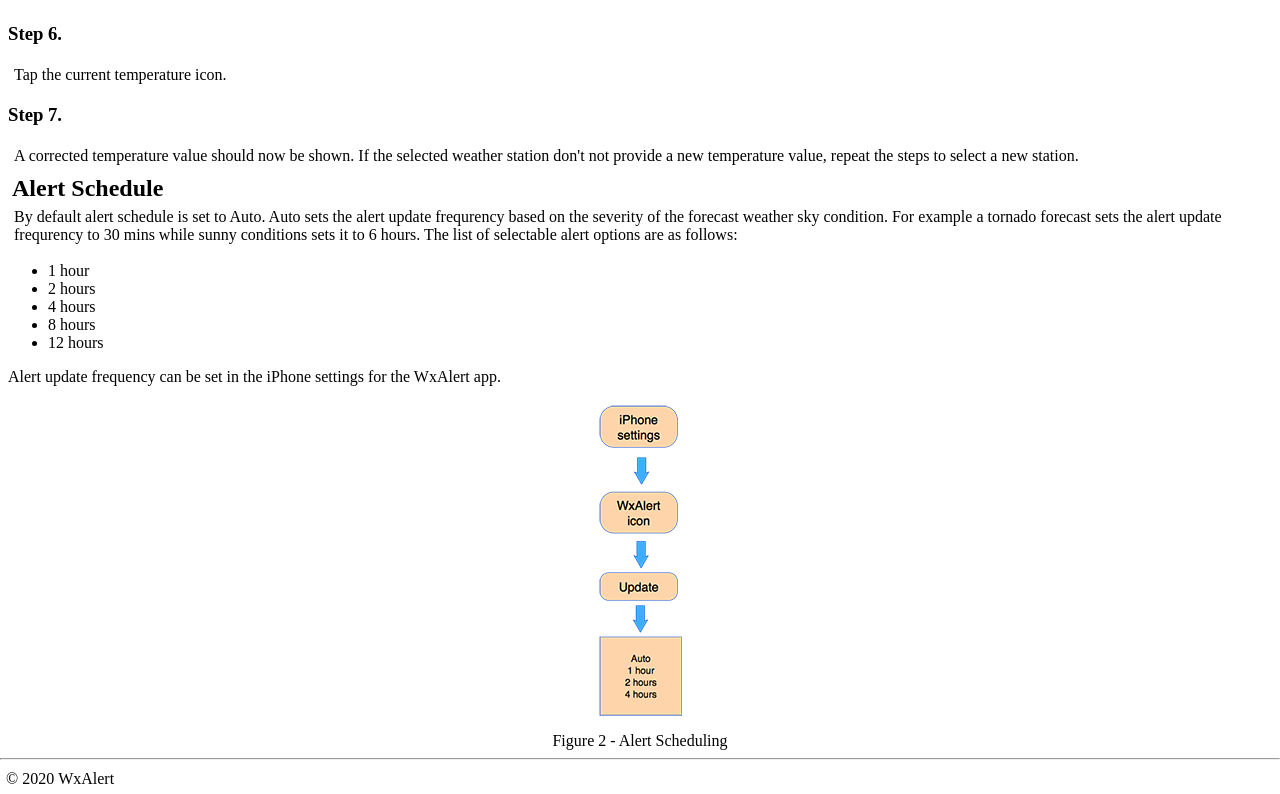
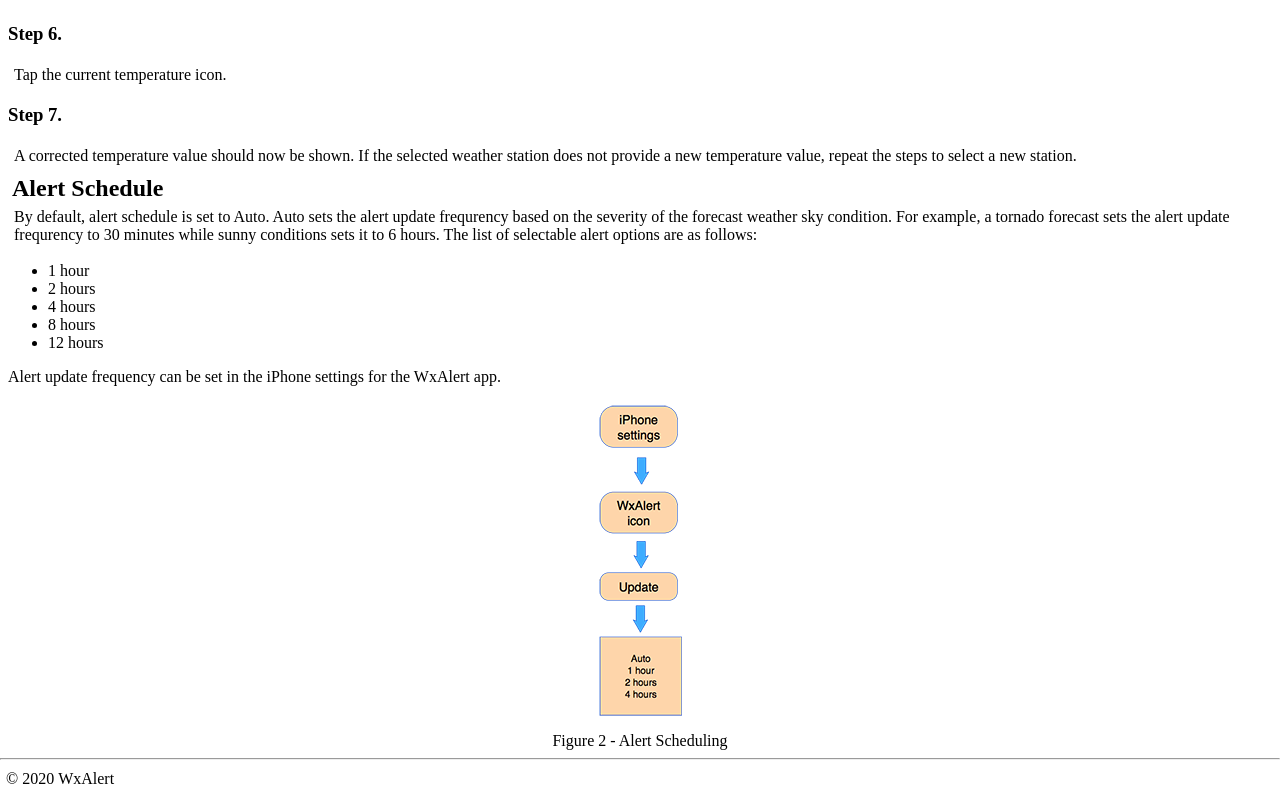
Before and after one commit to jaminyah/WxAlert-Support, a plain HTML site: page static/ui.html in a window 1280 px wide. Shown: the part 1026-1820 px from the top of the page. Drawn offline with Linux system fonts and the light colour scheme.

Commit message:
Fix punctuation errors.

```diff
--- a/static/ui.html
+++ b/static/ui.html
@@ -91,16 +91,16 @@
                 </p>
                 <h3>Step 7.</h3>
                 <p>
-                    A corrected temperature value should now be shown. If the selected weather station don't not
+                    A corrected temperature value should now be shown. If the selected weather station does not
                     provide a new temperature value, repeat the steps to select a new station.
                 </p>
             </section>
             <section>
                 <h2>Alert Schedule</h2>
                 <p>
-                    By default alert schedule is set to Auto. Auto sets the alert update frequrency based on the severity
-                    of the forecast weather sky condition. For example a tornado forecast sets the alert update frequrency
-                    to 30 mins while sunny conditions sets it to 6 hours. The list of selectable alert options are as follows:
+                    By default, alert schedule is set to Auto. Auto sets the alert update frequrency based on the severity
+                    of the forecast weather sky condition. For example, a tornado forecast sets the alert update frequrency
+                    to 30 minutes while sunny conditions sets it to 6 hours. The list of selectable alert options are as follows:
 
                     <ul>
                         <li>1 hour</li>
```
